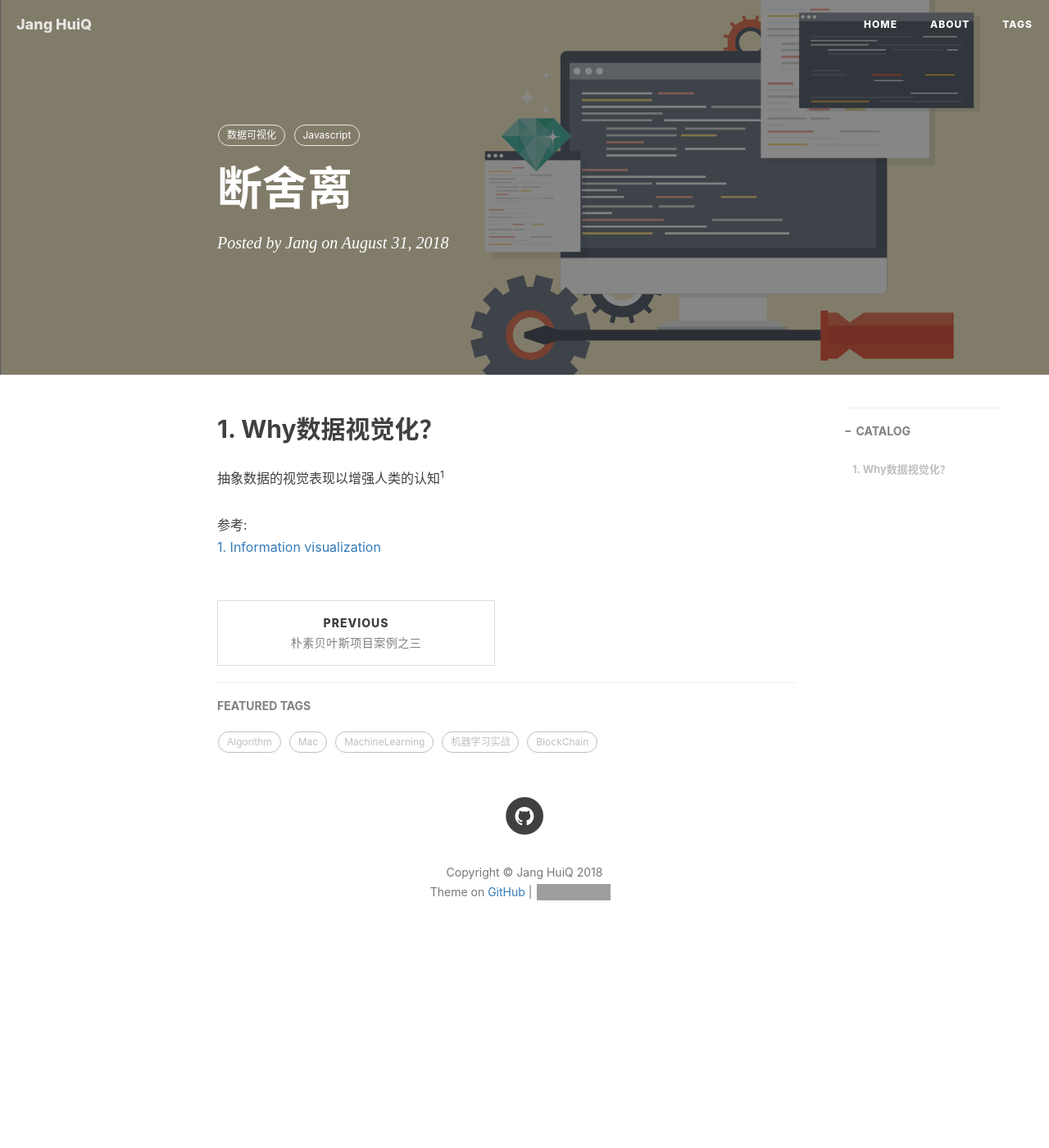
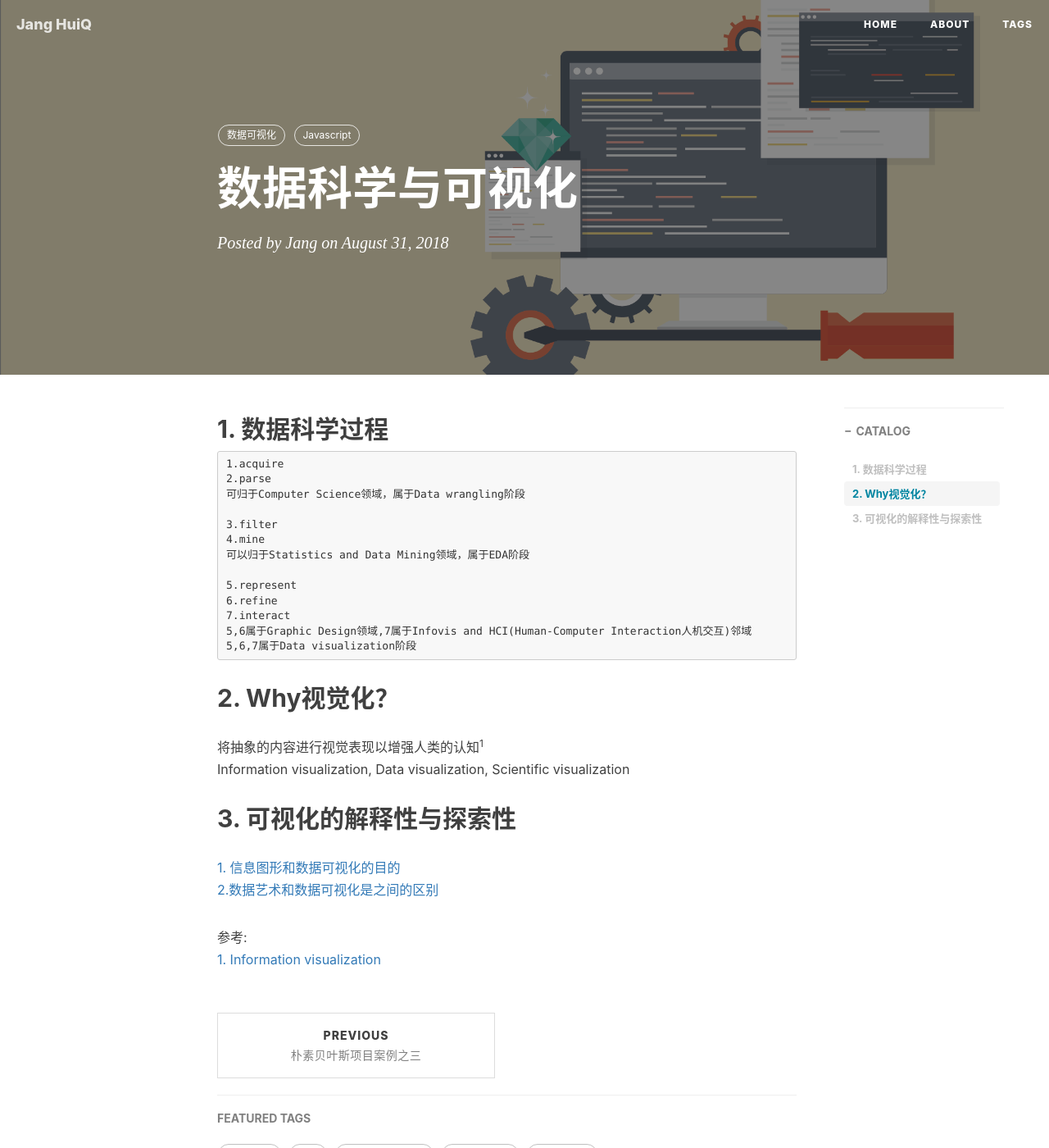
Before and after one commit to jangzc/jangzc.github.io, a Jekyll site: the page built from _posts/2018-08-29-断舍离.md, in a window 1280 px wide and 1400 px high. Shown: the whole window at 82% size. Built offline with Jekyll 4.4.1, drawn with Linux system fonts in a browser that asks for light colours; nearby versions of some CDN libraries; comment, search, counter and statistics services are not loaded; grey boxes are pictures that could not be loaded.

Commit message:
Update 2018-08-29-断舍离.md

````diff
--- a/_posts/2018-08-29-断舍离.md
+++ b/_posts/2018-08-29-断舍离.md
@@ -1,6 +1,6 @@
 ---
 layout:     post
-title:
+title:      数据科学与可视化
 subtitle:
 date:       2018-08-31
 author:     Jang
@@ -11,9 +11,30 @@ tags:
     - Javascript
 ---
 
-## 1. Why数据视觉化？<br>
-抽象数据的视觉表现以增强人类的认知<sup>1</sup>
+## 1. 数据科学过程<br>
+```
+1.acquire
+2.parse
+可归于Computer Science领域，属于Data wrangling阶段
 
+3.filter
+4.mine
+可以归于Statistics and Data Mining领域，属于EDA阶段
+
+5.represent
+6.refine
+7.interact
+5,6属于Graphic Design领域,7属于Infovis and HCI(Human-Computer Interaction人机交互)邻域
+5,6,7属于Data visualization阶段
+```
+
+## 2. Why视觉化？<br>
+将抽象的内容进行视觉表现以增强人类的认知<sup>1</sup><br>
+Information visualization, Data visualization, Scientific visualization
+
+## 3. 可视化的解释性与探索性<br>
+[1. 信息图形和数据可视化的目的](http://www.thefunctionalart.com/2014/03/infographics-to-reveal-visualizations.html)<br>
+[2.数据艺术和数据可视化是之间的区别](http://www.perceptualedge.com/blog/?p=1245)<br>
 
 参考:<br>
 [1. Information visualization](https://en.wikipedia.org/wiki/Information_visualization)
````
